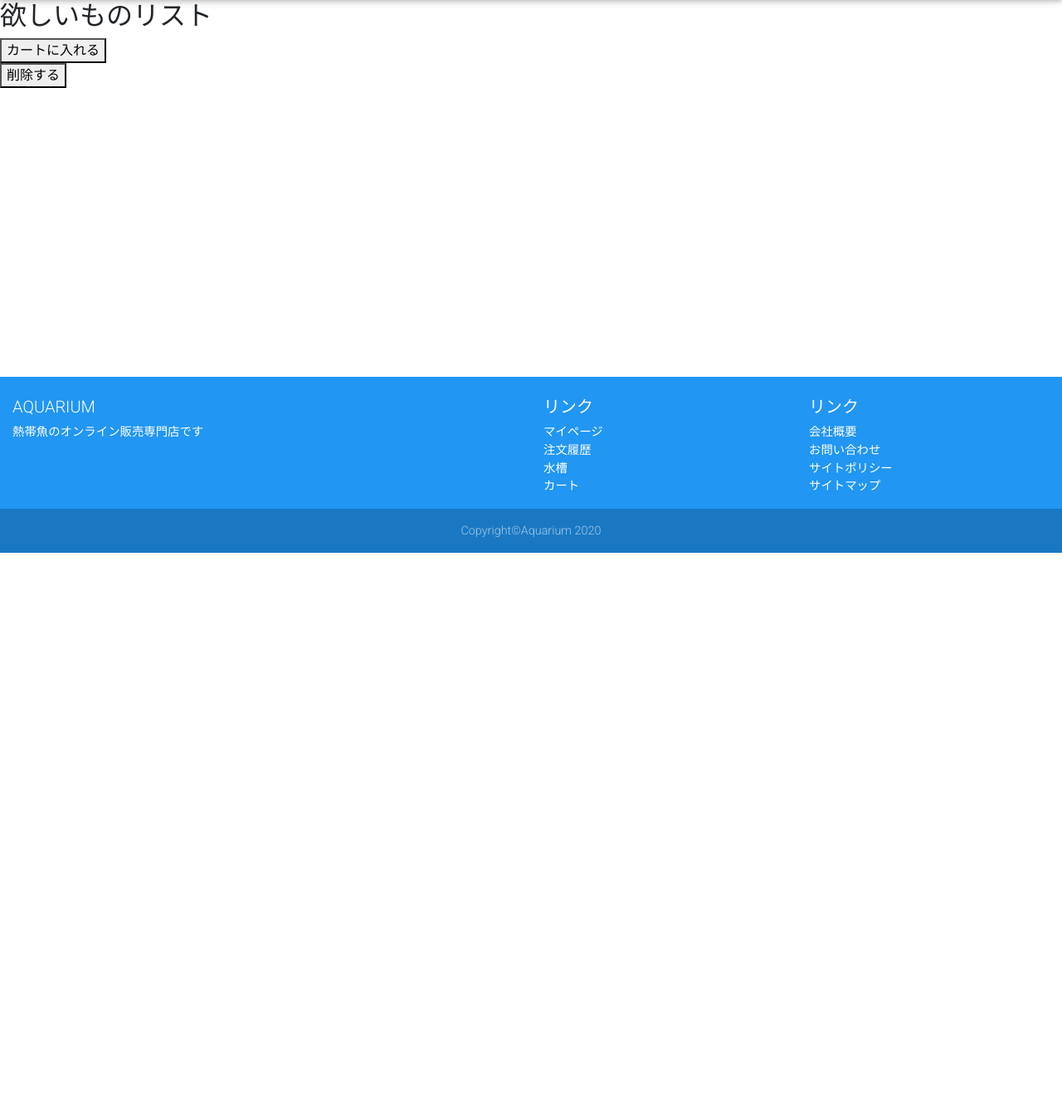
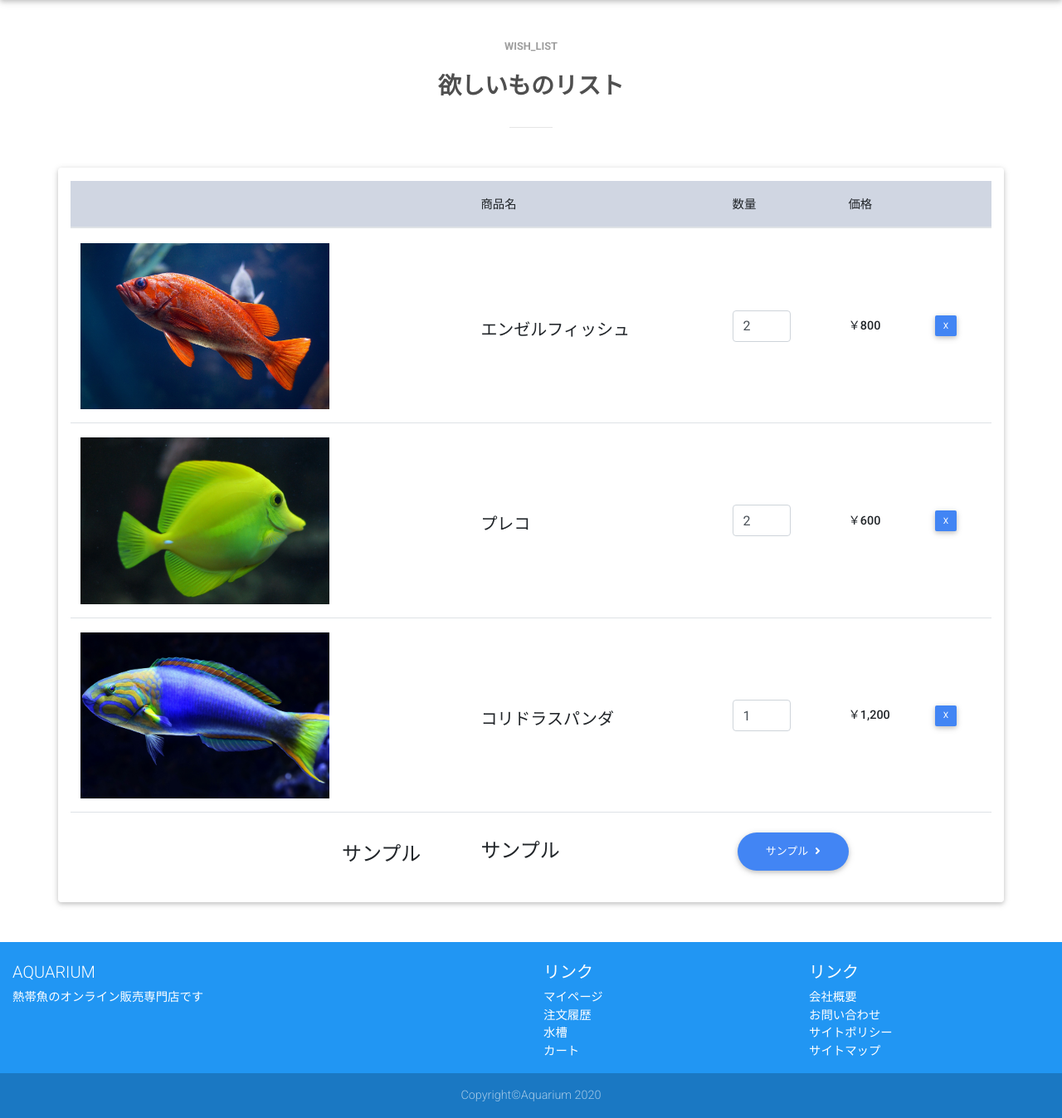
Before and after one commit to nagi-lc3/HEW2020, a PHP site: page /PHP/wish_list.php in a window 1280 px wide. Shown: the part 140-1487 px from the top of the page at 83% size. Before the commit the page ends 806 px from the top, so only its background shows below. Run offline with PHP 8.4, Linux system fonts and the light colour scheme; some libraries are stand-ins or nearby versions.

Commit message:
微修正

```diff
--- a/source/sign_up_confirm.php
+++ b/source/sign_up_confirm.php
@@ -103,7 +103,6 @@ function h($value)
                       <input type="hidden" name="password" value="<?php echo ($_POST["password"]); ?>">
                     </p>
 
-
                     <!-- メールアドレス -->
                     <small id="" class="form-text text-muted sign_up_label">メールアドレス</small>
                     <p><?php echo $_POST["mail_address"] ?>
--- a/source/wish_list.php
+++ b/source/wish_list.php
@@ -20,13 +20,150 @@
 
     <!-- メインコンテンツ -->
     <div class="contents">
-      <h2>欲しいものリスト</h2>
-      <form action="" method="post">
-        <input type="submit" name="" value="カートに入れる">
-      </form>
-      <form action="" method="post">
-        <input type="submit" name="" value="削除する">
-      </form>
+      <div class="container my-5">
+
+        <!-- Section -->
+        <section>
+          <!-- タイトル -->
+          <h6 class="font-weight-bold text-center grey-text text-uppercase small mb-4">wish_list</h6>
+          <h3 class="font-weight-bold text-center dark-grey-text pb-2">欲しいものリスト</h3>
+          <hr class="w-header my-4">
+        </section>
+      </div>
+
+      <div class="container my-5 py-3 z-depth-1 rounded">
+
+        <!--Section: Content-->
+        <section class="dark-grey-text">
+
+          <!-- Shopping Cart table -->
+          <div class="table-responsive">
+
+            <table class="table product-table mb-0">
+
+              <!-- Table head -->
+              <thead class="mdb-color lighten-5">
+                <tr>
+                  <th></th>
+                  <th class="font-weight-bold">
+                    <strong>商品名</strong>
+                  </th>
+                  <th class="font-weight-bold">
+                    <strong>数量</strong>
+                  </th>
+                  <th class="font-weight-bold">
+                    <strong>価格</strong>
+                  </th>
+                  <th></th>
+                </tr>
+              </thead>
+              <!-- /.Table head -->
+
+              <!-- Table body -->
+              <tbody>
+
+                <!-- First row -->
+                <tr>
+                  <th scope="row">
+                    <img src="images/fish1.jpg" alt="" class="img-fluid z-depth-0">
+                  </th>
+                  <td>
+                    <h5 class="mt-3">
+                      <strong>エンゼルフィッシュ</strong>
+                    </h5>
+                  </td>
+                  <td>
+                    <input type="number" value="2" min="1" max="99" aria-label="Search" class="form-control ryou">
+                  </td>
+                  <td class="font-weight-bold">
+                    <strong>￥800</strong>
+                  </td>
+                  <td class="pl-0">
+                    <button type="button" class="btn btn-sm btn-primary" data-toggle="tooltip" data-placement="top" title="Remove item">X
+                    </button>
+                  </td>
+                </tr>
+                <!-- /.First row -->
+
+                <!-- Second row -->
+                <tr>
+                  <th scope="row">
+                    <img src="images/fish3.jpg" alt="" class="img-fluid z-depth-0">
+                  </th>
+                  <td>
+                    <h5 class="mt-3">
+                      <strong>プレコ</strong>
+                    </h5>
+                  </td>
+                  <td>
+                    <input type="number" value="2" min="1" max="99" aria-label="Search" class="form-control ryou">
+                  </td>
+                  <td class="font-weight-bold">
+                    <strong>￥600</strong>
+                  </td>
+                  <td class="pl-0">
+                    <button type="button" class="btn btn-sm btn-primary" data-toggle="tooltip" data-placement="top" title="Remove item">X
+                    </button>
+                  </td>
+                </tr>
+                <!-- /.Second row -->
+
+                <!-- Third row -->
+                <tr>
+                  <th scope="row">
+                    <img src="images/fish2.jpg" alt="" class="img-fluid z-depth-0">
+                  </th>
+                  <td>
+                    <h5 class="mt-3">
+                      <strong>コリドラスパンダ</strong>
+                    </h5>
+                  </td>
+                  <td>
+                    <input type="number" value="1" min="1" max="99" aria-label="Search" class="form-control ryou">
+                  </td>
+                  <td class="font-weight-bold">
+                    <strong>￥1,200</strong>
+                  </td>
+                  <td class="pl-0">
+                    <button type="button" class="btn btn-sm btn-primary" data-toggle="tooltip" data-placement="top" title="Remove item">X
+                    </button>
+                  </td>
+                </tr>
+                <!-- /.Third row -->
+
+                <!-- Fourth row -->
+                <tr>
+                  <td>
+                    <h4 class="mt-2 nav justify-content-end pr-5">
+                      <strong>サンプル</strong>
+                    </h4>
+                  </td>
+                  <td>
+                    <h4 class="mt-2">
+                      <strong>サンプル</strong>
+                    </h4>
+                  </td>
+                  <td colspan="3">
+                    <button onclick="location.href='order.php'" type="button" class="btn btn-primary btn-rounded">サンプル
+                      <i class="fas fa-angle-right right"></i>
+                    </button>
+                  </td>
+                </tr>
+                <!-- Fourth row -->
+
+              </tbody>
+              <!-- /.Table body -->
+
+            </table>
+
+          </div>
+          <!-- /.Shopping Cart table -->
+
+        </section>
+        <!--Section: Content-->
+
+
+      </div>
     </div>
 
 
```
Also changed, not shown: source/csvs/scene_1.csv (+4 -5 lines).
